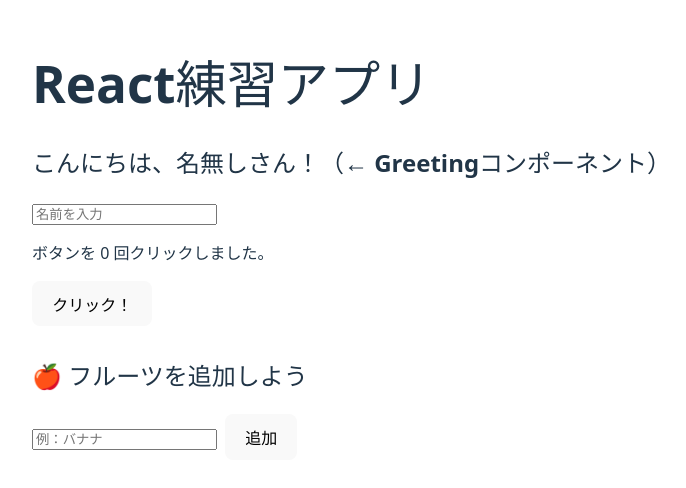
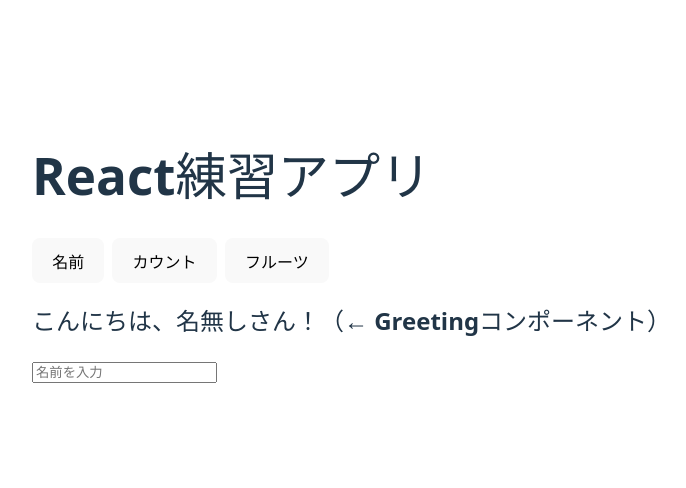
Before and after one commit to Yoalsfbin/react-practice, a React (Vite) app in the folder react-practice/: page / in a window 1280 px wide. Shown: the part 152-640 px from the top of the page, without its empty margins (0-686 px from the left). Built offline with nearby package versions, Linux system fonts and the light colour scheme.

Commit message:
セクションごとにタブを切り替えれるよう修正

```diff
--- a/react-practice/src/App.tsx
+++ b/react-practice/src/App.tsx
@@ -1,26 +1,50 @@
+import { useState } from "react";
 import Greeting from "./components/Greeting";
 import InputArea from "./components/InputArea";
 import Counter from "./components/Counter";
 import FruitList from "./components/FruitList";
-import { useState } from "react";
 
 function App() {
   const [name, setName] = useState("名無し");
   const [count, setCount] = useState(0);
+  const [activeTab, setActiveTab] = useState<"greeting" | "counter" | "fruit">(
+    "greeting"
+  );
 
   return (
     <div style={{ padding: "2rem" }}>
       <h1>React練習アプリ</h1>
 
-      {/* 名前セクション */}
-      <Greeting name={name} />
-      <InputArea onNameChange={(newName) => setName(newName)} />
+      {/* タブ切り替え */}
+      <div style={{ marginBottom: "1rem" }}>
+        <button
+          onClick={() => setActiveTab("greeting")}
+          style={{ marginRight: "0.5rem" }}
+        >
+          名前
+        </button>
+        <button
+          onClick={() => setActiveTab("counter")}
+          style={{ marginRight: "0.5rem" }}
+        >
+          カウント
+        </button>
+        <button onClick={() => setActiveTab("fruit")}>フルーツ</button>
+      </div>
 
-      {/* カウントセクション */}
-      <Counter count={count} onClick={() => setCount(count + 1)} />
+      {/* タブに応じた表示切り替え */}
+      {activeTab === "greeting" && (
+        <>
+          <Greeting name={name} />
+          <InputArea onNameChange={(newName) => setName(newName)} />
+        </>
+      )}
 
-      {/* フルーツセクション（新規） */}
-      <FruitList />
+      {activeTab === "counter" && (
+        <Counter count={count} onClick={() => setCount(count + 1)} />
+      )}
+
+      {activeTab === "fruit" && <FruitList />}
     </div>
   );
 }
```
